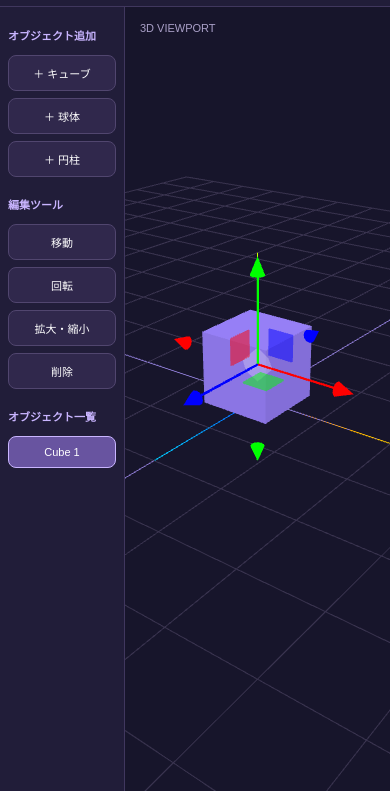
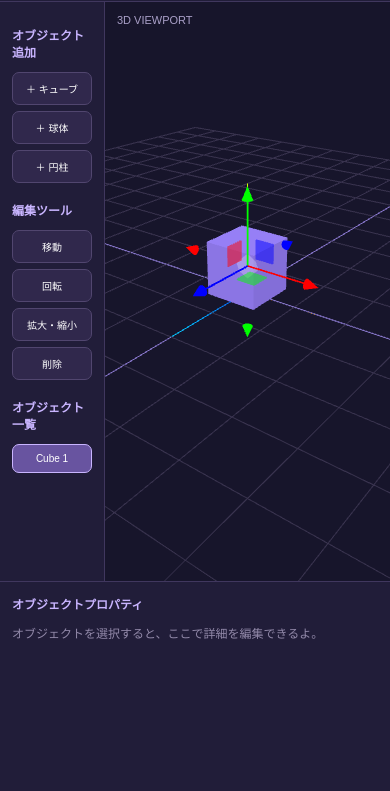
Before and after one commit to inochi-chat/inochi-studio, a plain HTML site: page 3d/index.html in a window 390 px wide. Shown: the part 53-844 px from the top of the page. Drawn offline with nearby package versions, Linux system fonts and the light colour scheme.

Commit message:
Update index.html

```diff
--- a/3d/index.html
+++ b/3d/index.html
@@ -16,9 +16,7 @@
   </script>
 
   <style>
-    * {
-      box-sizing: border-box;
-    }
+    * { box-sizing: border-box; }
 
     body {
       margin: 0;
@@ -29,19 +27,16 @@
     }
 
     header {
-      height: 60px;
+      height: 55px;
       display: flex;
       align-items: center;
       justify-content: space-between;
-      padding: 0 20px;
+      padding: 0 16px;
       background: #211d39;
       border-bottom: 1px solid #40375e;
     }
 
-    .logo {
-      font-weight: bold;
-      letter-spacing: 2px;
-    }
+    .logo { font-weight: bold; letter-spacing: 2px; }
 
     header a {
       color: #c9b5ff;
@@ -51,37 +46,40 @@
 
     .editor {
       display: grid;
-      grid-template-columns: 210px 1fr;
-      height: calc(100dvh - 60px);
+      grid-template-columns: 175px minmax(0, 1fr) 250px;
+      height: calc(100dvh - 55px);
     }
 
     .sidebar {
       background: #211d39;
-      padding: 15px;
+      padding: 12px;
+      overflow-y: auto;
       border-right: 1px solid #40375e;
-      overflow-y: auto;
     }
 
-    .sidebar h3 {
-      font-size: 13px;
+    .properties {
+      border-right: none;
+      border-left: 1px solid #40375e;
+    }
+
+    h3 {
+      font-size: 12px;
       color: #c9b5ff;
       margin: 12px 0;
     }
 
     button {
       width: 100%;
-      padding: 11px;
-      margin-bottom: 7px;
+      padding: 10px;
+      margin-bottom: 6px;
       border: 1px solid #51466f;
-      border-radius: 8px;
+      border-radius: 7px;
       background: #30284c;
       color: white;
       cursor: pointer;
     }
 
-    button:active {
-      background: #62518d;
-    }
+    button:active { background: #62518d; }
 
     .object-item.selected {
       background: #6854a0;
@@ -92,7 +90,6 @@
       position: relative;
       min-width: 0;
       min-height: 0;
-      background: #17152b;
     }
 
     #threeCanvas {
@@ -104,34 +101,86 @@
 
     .viewport-label {
       position: absolute;
-      top: 15px;
-      left: 15px;
+      top: 12px;
+      left: 12px;
       color: #aaa0c8;
       font-size: 11px;
       pointer-events: none;
     }
 
-    @media (max-width: 650px) {
-      .editor {
-        grid-template-columns: 125px 1fr;
+    .property-name {
+      width: 100%;
+      padding: 9px;
+      background: #17152b;
+      color: white;
+      border: 1px solid #51466f;
+      border-radius: 6px;
+      margin-bottom: 8px;
     }
 
-      .sidebar {
-        padding: 8px;
+    .property-row {
+      display: grid;
+      grid-template-columns: 22px 1fr;
+      align-items: center;
+      gap: 6px;
+      margin-bottom: 7px;
     }
 
-      .sidebar h3 {
-        font-size: 11px;
+    .property-row label {
+      font-size: 12px;
+      color: #aaa0c8;
     }
 
-      button {
-        padding: 9px 4px;
-        font-size: 11px;
+    .property-row input {
+      width: 100%;
+      min-width: 0;
+      padding: 8px 5px;
+      border: 1px solid #51466f;
+      border-radius: 5px;
+      background: #17152b;
+      color: white;
     }
 
-      .logo {
-        font-size: 13px;
+    .property-row input[type="color"] {
+      height: 36px;
+      padding: 3px;
     }
+
+    .property-group {
+      padding: 10px 0;
+      border-top: 1px solid #40375e;
+    }
+
+    .empty {
+      color: #9289a9;
+      font-size: 12px;
+      line-height: 1.8;
+    }
+
+    @media (max-width: 750px) {
+      .editor {
+        grid-template-columns: 105px minmax(0, 1fr);
+        grid-template-rows: minmax(0, 1fr) 210px;
+      }
+
+      .properties {
+        grid-column: 1 / 3;
+        grid-row: 2;
+        border-left: none;
+        border-top: 1px solid #40375e;
+        padding: 8px 12px;
+      }
+
+      .properties-inner {
+        display: grid;
+        grid-template-columns: repeat(2, minmax(0, 1fr));
+        gap: 8px 15px;
+      }
+
+      .properties h3 { margin: 5px 0; }
+      .property-group { padding: 5px 0; }
+      .logo { font-size: 12px; }
+      button { font-size: 10px; padding: 8px 3px; }
     }
   </style>
 </head>
@@ -163,6 +212,14 @@
     <div class="viewport-label">3D VIEWPORT</div>
     <canvas id="threeCanvas"></canvas>
   </section>
+
+  <aside class="sidebar properties">
+    <h3>オブジェクトプロパティ</h3>
+
+    <div id="propertyPanel">
+      <p class="empty">オブジェクトを選択すると、ここで詳細を編集できるよ。</p>
+    </div>
+  </aside>
 </main>
 
 <script type="module" src="./main.js"></script>
```
Lines whose indentation alone changed are shown as unchanged.
